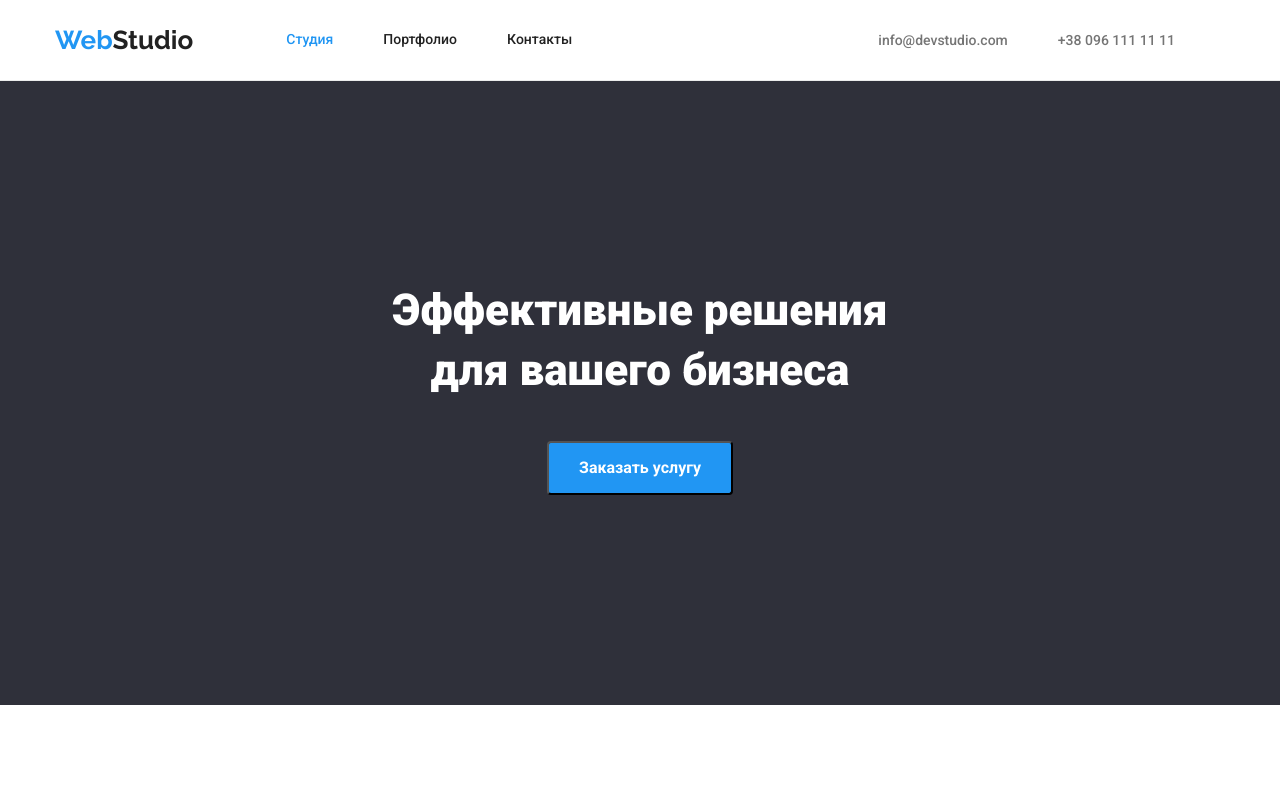
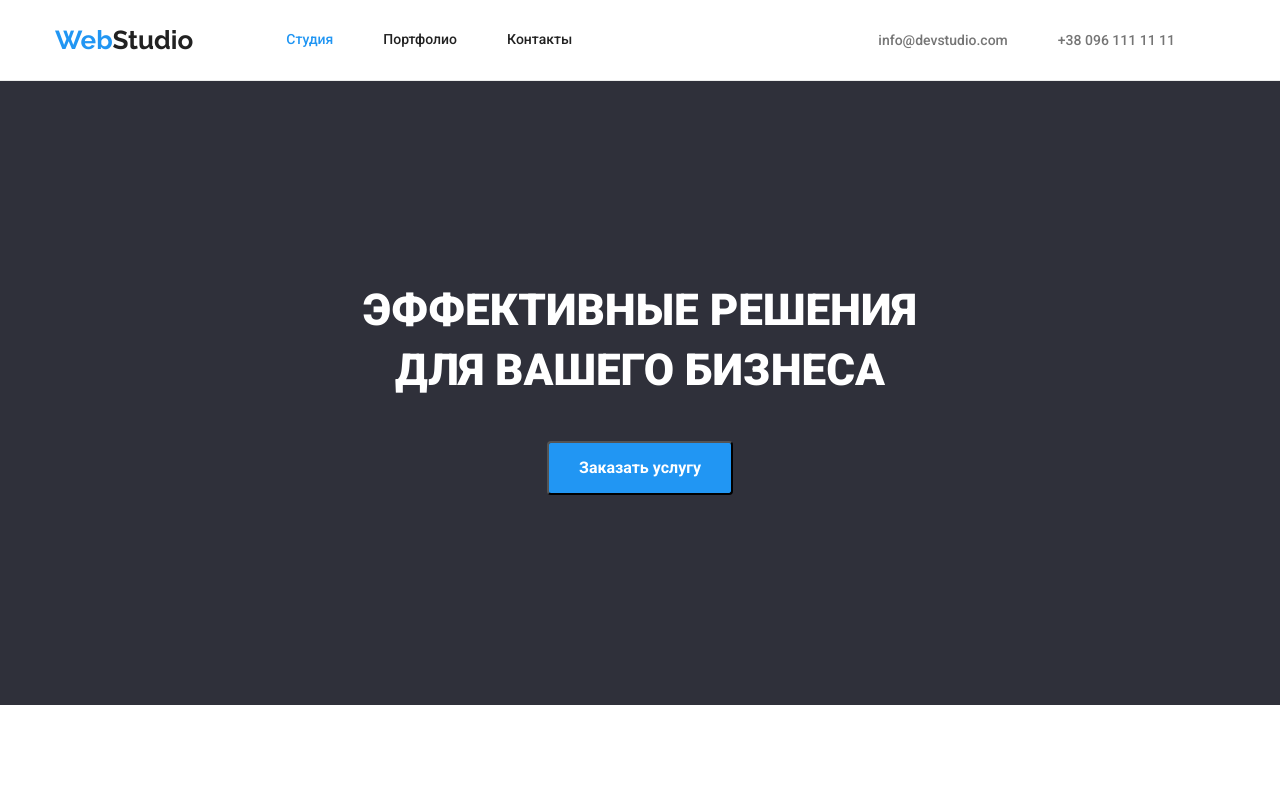
Before and after one commit to SahaidakVladyslav/goit-markup-hw-05., a plain HTML site: page index.html in a window 1280 px wide. Shown: the top 796 px of the page. Drawn offline with nearby package versions, Linux system fonts and the light colour scheme.

Commit message:
rework done

```diff
--- a/css/styles.css
+++ b/css/styles.css
@@ -90,6 +90,7 @@ img {
   font-weight: 900;
   font-size: 44px;
   line-height: 1.36;
+  max-width: 969px;
   text-align: center;
   color: #ffffff;
   margin-bottom: 40px;
@@ -326,6 +327,7 @@ img {
 .location {
   margin-top: 20px;
   margin-bottom: 9px;
+  color: rgba(255, 255, 255, 1);
 }
 .post {
   margin-bottom: 9px;
--- a/index.html
+++ b/index.html
@@ -48,7 +48,7 @@
         <section class="hero">
             <div class="container">
             <h1 class="hero-title">
-                Эффективные решения </br>для вашего бизнеса
+                ЭФФЕКТИВНЫЕ РЕШЕНИЯ </br>ДЛЯ ВАШЕГО БИЗНЕСА
             </h1>
             <button type="button" class="hero-button primary-button">
                 Заказать услугу
```
